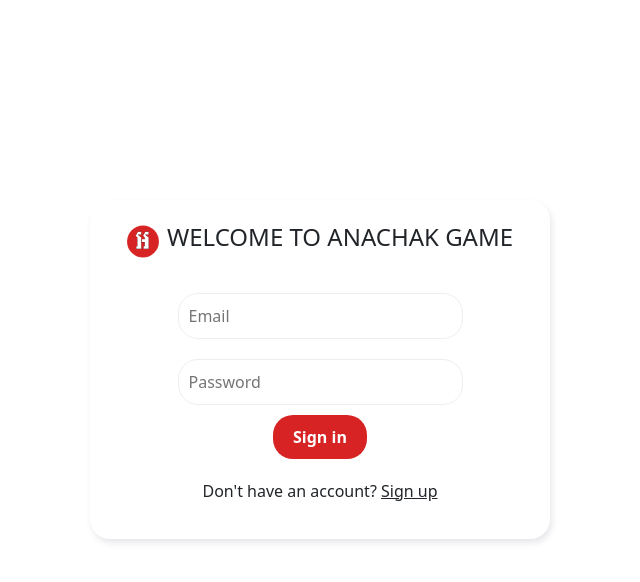
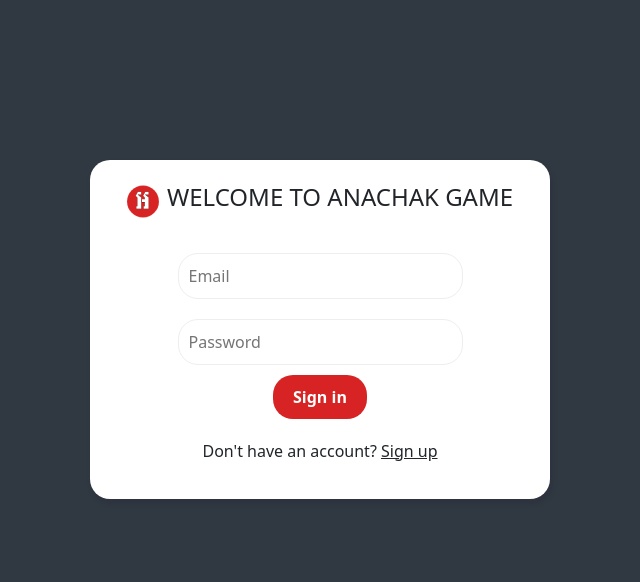
Before and after one commit to Kimheng-Leang/Web-Game-Update, a Vue app in the folder client/: page /login in a window 1280 px wide. Shown: the top 582 px of the page, without its empty margins (320-960 px from the left). Built offline with nearby package versions, Linux system fonts and the light colour scheme; no server answers.

Commit message:
[IMP] Improve Authentication

```diff
--- a/client/src/assets/main.css
+++ b/client/src/assets/main.css
@@ -1,12 +1,14 @@
-body{
+
+.auth{
 	background-color: #303841;
+	height: 100vh;
+	padding-top: 20vh;
 }
-
 .container-unique{
-	height: 100%;
 	width: 90%;
 	max-width: 460px;
-	margin: 200px auto;
+	margin: auto auto;
+	padding-bottom: auto;
 	border-radius: 20px;
 	box-shadow: 2px 4px 6px rgba(28, 6, 49, 0.1);
 	background-color: white;
--- a/client/src/components/Auth.vue
+++ b/client/src/components/Auth.vue
@@ -1,4 +1,5 @@
 <template>
+<div class="auth">
 	<div class="welcome container-unique">
 		<div v-if='showLogin'>
 			<div class="auth-header">
@@ -17,6 +18,7 @@
 			<p>Already have an account? <u> <span class="link-auth" @click="showLogin = true"> Sign in  </span></u></p>
 		</div>
 	</div>
+</div>
 </template>
 
 <script>
--- a/client/src/components/userpage.vue
+++ b/client/src/components/userpage.vue
@@ -19,7 +19,7 @@
           <div id="information">
             <i class="far fa-user-circle icon-user"></i>
             <span style="margin-right: 0.5rem">Name : </span>
-            <span>{{ user.email }}</span>
+            <span>{{ user.displayName }}</span>
             <!-- name must be taken from system when user sign up -->
           </div>
           <div id="information">
```
